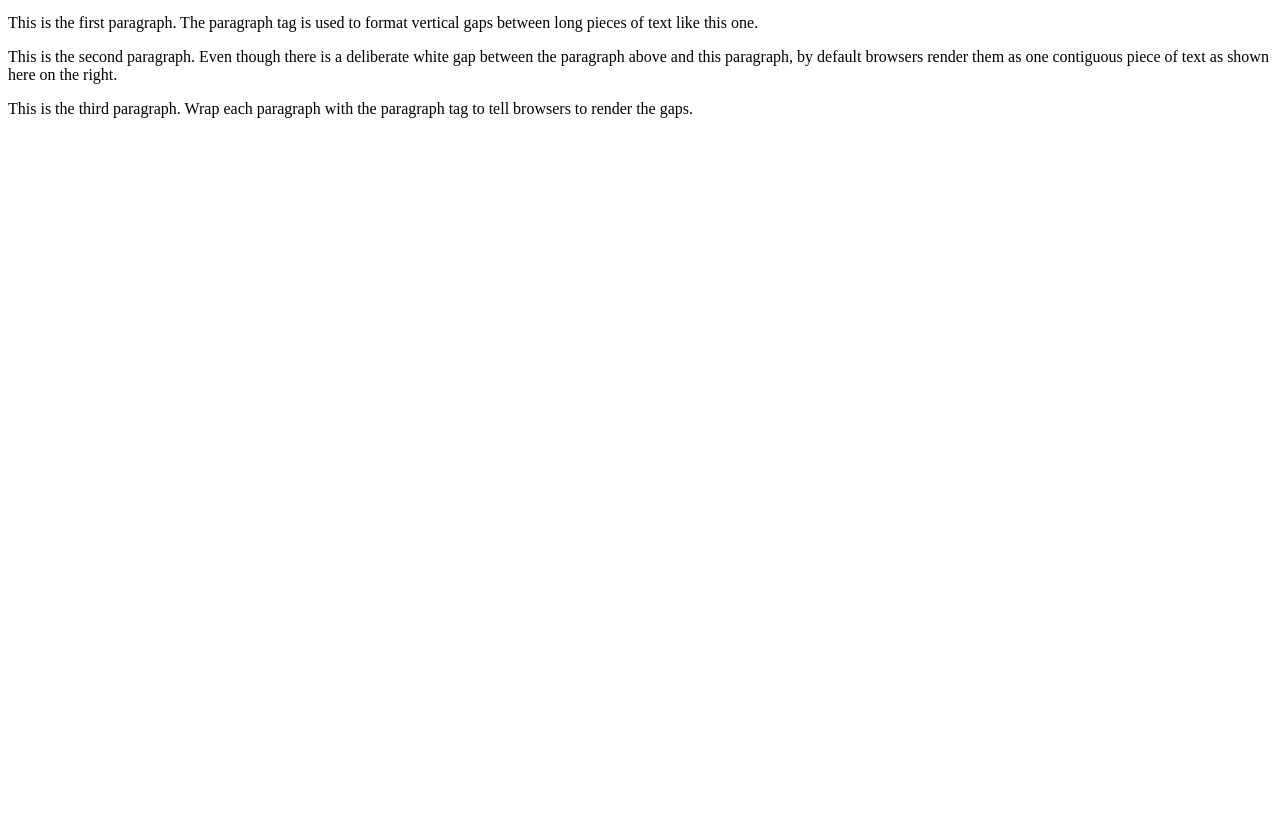
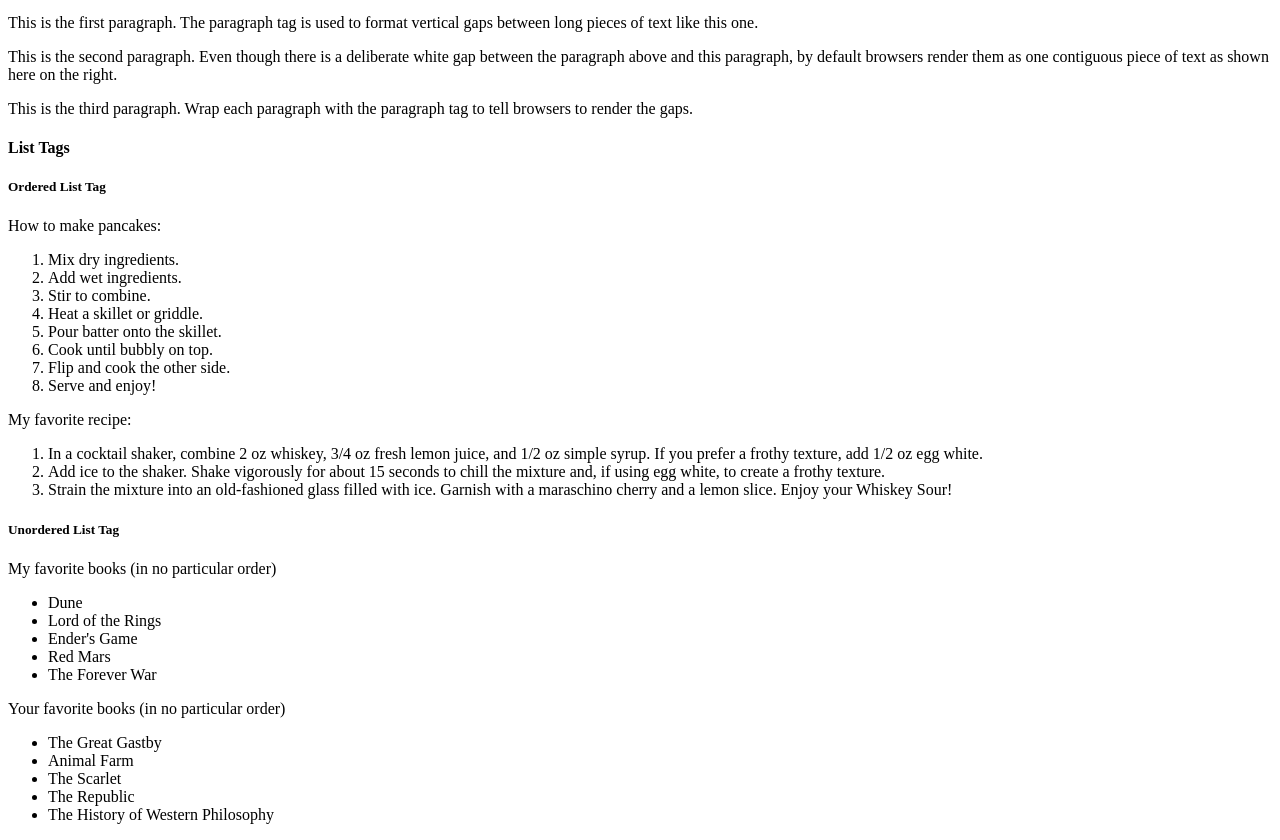
Before and after one commit to ChenzuoL/kanbas-react-web-app, a React (Create React App) app: page / in a window 1280 px wide. Shown: the part 380-1220 px from the top of the page. Before the commit the page ends 800 px from the top, so only its background shows below. Built offline with nearby package versions, Linux system fonts and the light colour scheme.

Commit message:
ordered and unordered list

```diff
--- a/src/Labs/Lab1/index.tsx
+++ b/src/Labs/Lab1/index.tsx
@@ -27,6 +27,44 @@ export default function Lab1() {
   tag to tell browsers to render the gaps.
           </p>
         </div>
+        <div id="wd-lists">
+          <h4>List Tags</h4>
+          <h5>Ordered List Tag</h5>
+          How to make pancakes:
+          <ol id="wd-pancakes">
+            <li>Mix dry ingredients.</li>
+            <li>Add wet ingredients.</li>
+            <li>Stir to combine.</li>
+            <li>Heat a skillet or griddle.</li>
+            <li>Pour batter onto the skillet.</li>
+            <li>Cook until bubbly on top.</li>
+            <li>Flip and cook the other side.</li>
+            <li>Serve and enjoy!</li>
+          </ol>
+          My favorite recipe:
+          <ol id="wd-your-favorite-recipe">
+            <li>In a cocktail shaker, combine 2 oz whiskey, 3/4 oz fresh lemon juice, and 1/2 oz simple syrup. If you prefer a frothy texture, add 1/2 oz egg white.</li>
+            <li>Add ice to the shaker. Shake vigorously for about 15 seconds to chill the mixture and, if using egg white, to create a frothy texture.</li>
+            <li>Strain the mixture into an old-fashioned glass filled with ice. Garnish with a maraschino cherry and a lemon slice. Enjoy your Whiskey Sour!</li>
+          </ol>
+          <h5>Unordered List Tag</h5>
+          My favorite books (in no particular order)
+                <ul id="wd-your-books">
+                    <li>Dune</li>
+                    <li>Lord of the Rings</li>
+                    <li>Ender's Game</li>
+                    <li>Red Mars</li>
+                    <li>The Forever War</li>
+                </ul>
+          Your favorite books (in no particular order)
+          <ul id="wd-your-books">
+                    <li>The Great Gastby</li>
+                    <li>Animal Farm</li>
+                    <li>The Scarlet</li>
+                    <li>The Republic</li>
+                    <li>The History of Western Philosophy</li>
+          </ul>
+        </div>
       </div>
     );
   }
```
